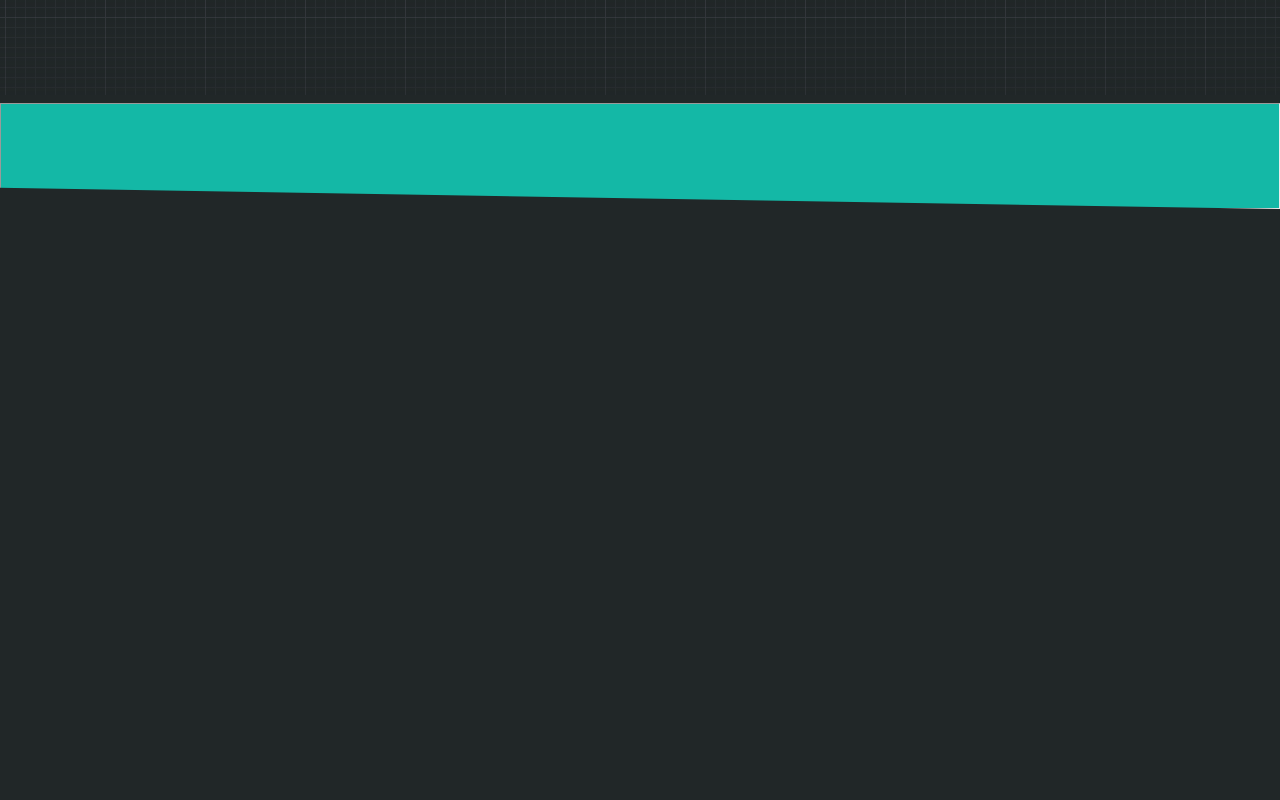
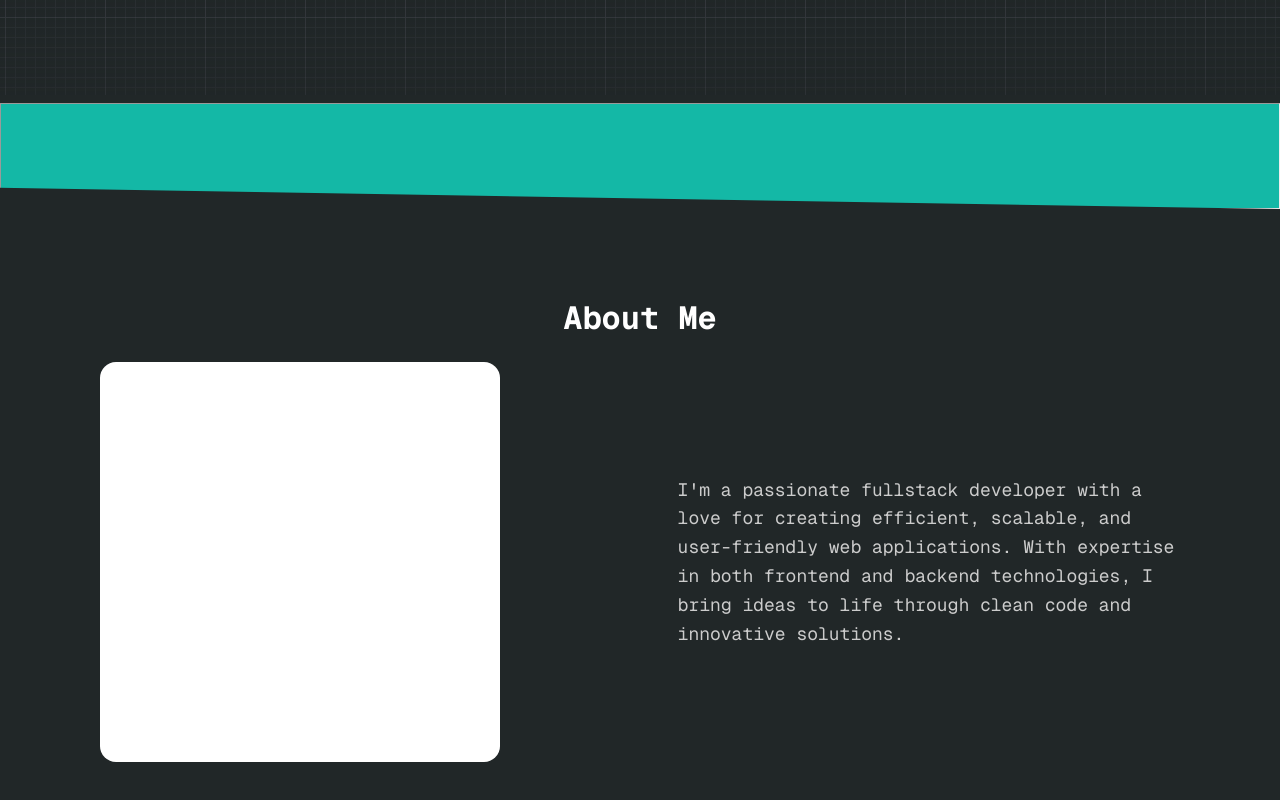
Before and after one commit to MeryScarlet15/portfolio, a Next.js app: page / in a window 1280 px wide. Shown: the part 488-1288 px from the top of the page. Before the commit the page ends 800 px from the top, so only its background shows below. Built offline with nearby package versions, Linux system fonts and the light colour scheme.

Commit message:
feat: integrate About section and update layout variables
- Added About component to the main page.
- Updated maxWidth variable in layout-variables.scss from 1280px to 1080px.
- Enhanced header styles for better layout and alignment, including flexbox adjustments and padding simplifications.

```diff
--- a/src/app/design-system/layout-variables.scss
+++ b/src/app/design-system/layout-variables.scss
@@ -1 +1 @@
-$maxWidth: 1280px;
+$maxWidth: 1080px;
--- a/src/app/page.tsx
+++ b/src/app/page.tsx
@@ -3,6 +3,7 @@ import styles from "./page.module.scss";
 import Hero from "../modules/hero/hero";
 import Main from "../modules/layout/main/main";
 import { PolygonHr } from "@/components/hr/polygon-hr/polygon-hr";
+import { About } from "@/modules/about/about";
 export const metadata: Metadata = {
   title: "Maria Amado | Full Stack Developer",
   description: "Full Stack Developer portfolio",
@@ -13,6 +14,7 @@ const Home = async () => {
     <Main className={styles.home__main}>
       <Hero />
       <PolygonHr direction="topRight" />
+      <About />
     </Main>
   );
 };
--- /dev/null
+++ b/src/modules/about/about.module.scss
@@ -0,0 +1,106 @@
+@use "src/app/design-system/media" as media;
+@use "src/app/design-system/text" as text;
+@use "src/app/design-system/colors" as colors;
+@use "src/app/design-system/layout";
+
+@keyframes fade-slide-up {
+  from {
+    opacity: 0;
+    transform: translateY(50px);
+  }
+  to {
+    opacity: 1;
+    transform: translateY(0);
+  }
+}
+
+@keyframes fade-slide-left {
+  from {
+    opacity: 0;
+    transform: translateX(-50px);
+  }
+  to {
+    opacity: 1;
+    transform: translateX(0);
+  }
+}
+
+@keyframes fade-slide-right {
+  from {
+    opacity: 0;
+    transform: translateX(50px);
+  }
+  to {
+    opacity: 1;
+    transform: translateX(0);
+  }
+}
+
+.about {
+  @extend .section_wrapper;
+  padding: 40px 0;
+  color: #fff;
+  flex-direction: column;
+  gap: 24px;
+
+  @include media.tabletUp {
+    padding: 80px 0;
+  }
+}
+
+.about__title {
+  @extend .text__l_medium;
+  color: colors.$white;
+  text-align: center;
+  opacity: 0;
+  transform: translateY(50px);
+  animation: fade-slide-up 0.5s ease-in-out forwards;
+}
+
+.about__content {
+  display: flex;
+  flex-direction: column;
+  align-items: center;
+  gap: 24px;
+
+  @media (min-width: 768px) {
+    flex-direction: row;
+    justify-content: space-between;
+  }
+}
+
+.about__image {
+  width: 400px;
+  height: 400px;
+  background-color: colors.$white;
+  border-radius: 16px;
+  transform: translateX(-50px);
+  animation: fade-slide-left 0.5s ease-in-out forwards;
+  animation-delay: 0.3s;
+}
+
+.about__text {
+  width: 100%;
+  max-width: 48%;
+  opacity: 0;
+  transform: translateX(50px);
+  animation: fade-slide-right 0.5s ease-in-out forwards;
+  animation-delay: 0.3s;
+}
+
+.about__image-element {
+  display: block;
+  width: 100%;
+  border-radius: 0.5rem;
+  box-shadow: 0 4px 10px rgba(0, 0, 0, 0.3);
+}
+
+.about__text {
+  padding-left: 1rem;
+
+  p {
+    font-size: 1.125rem; // 18px
+    line-height: 1.6;
+    color: #ccc;
+  }
+}
--- /dev/null
+++ b/src/modules/about/about.tsx
@@ -0,0 +1,21 @@
+import React from "react";
+import styles from "./about.module.scss";
+
+export const About: React.FC = () => {
+  return (
+    <section id="about" className={styles.about}>
+      <h2 className={styles.about__title}>About Me</h2>
+      <div className={styles.about__content}>
+        <div className={styles.about__image}></div>
+        <div className={styles.about__text}>
+          <p>
+            I'm a passionate fullstack developer with a love for creating
+            efficient, scalable, and user-friendly web applications. With
+            expertise in both frontend and backend technologies, I bring ideas
+            to life through clean code and innovative solutions.
+          </p>
+        </div>
+      </div>
+    </section>
+  );
+};
--- a/src/modules/layout/header/header.module.scss
+++ b/src/modules/layout/header/header.module.scss
@@ -13,17 +13,22 @@
   background-color: rgba(24, 24, 27, 0.8); /* Equivalent to bg-zinc-900/80 */
   backdrop-filter: blur(10px);
   z-index: zIndex.$l;
+  display: flex;
+  justify-content: center;
+  align-items: center;
 }
 
 .header__nav {
+  width: 100%;
   max-width: layoutVariables.$maxWidth;
-  padding-left: 24px;
-  padding-right: 24px;
-  padding-top: 16px;
-  padding-bottom: 16px;
+  padding: 16px;
   display: flex;
   justify-content: space-between;
   align-items: center;
+
+  @include media.maxLayoutUp {
+    padding: 16px 0;
+  }
 }
 
 .header__title {
```
Also changed, not shown: src/modules/utils/useScrollSection.tsx (added).
